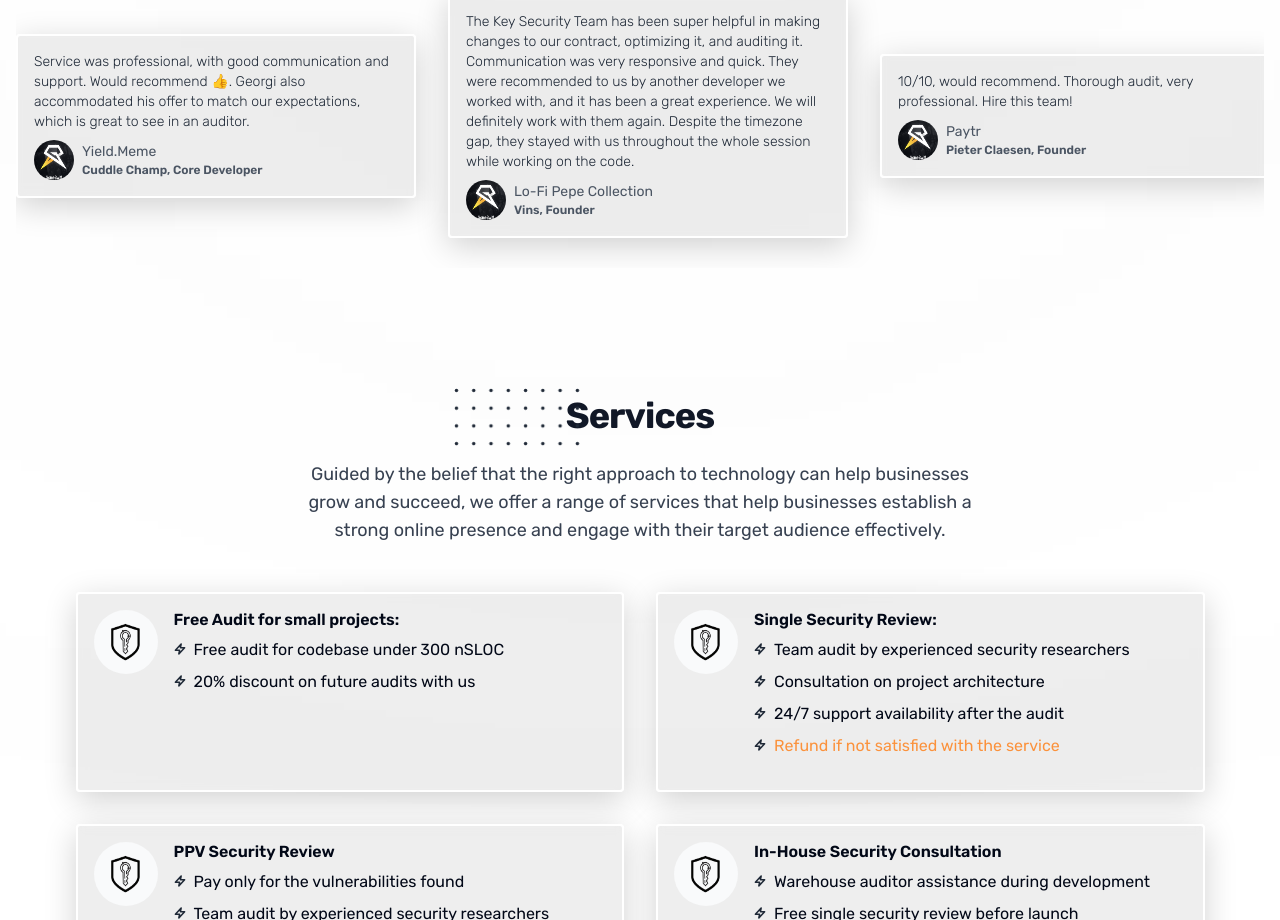
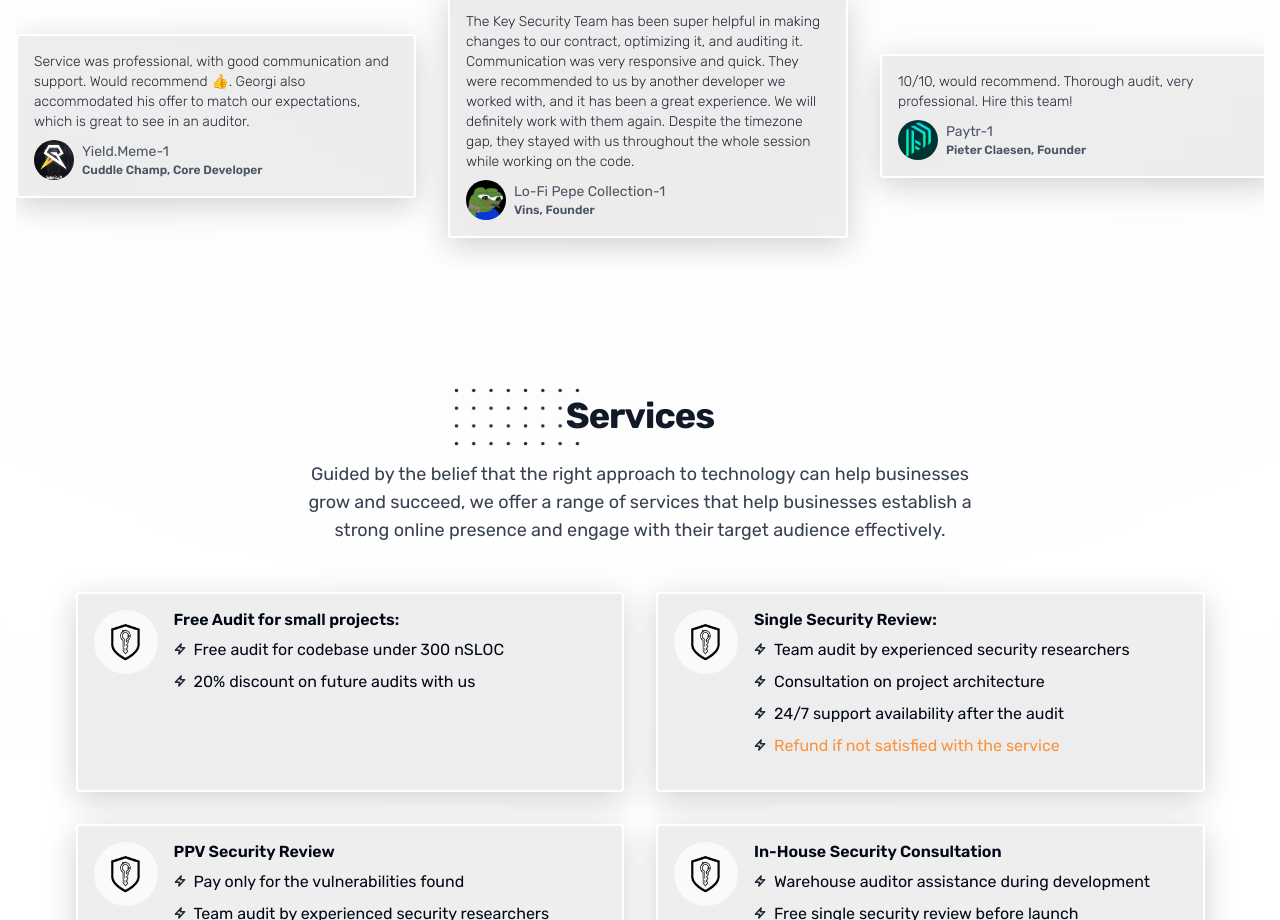
Before and after one commit to salissalmann/gkrastenov-audit, a Next.js app: page / in a window 1280 px wide. Shown: the part 1060-1980 px from the top of the page. Built offline with nearby package versions, Linux system fonts and the light colour scheme.

Commit message:
logos added

```diff
--- a/app/page.tsx
+++ b/app/page.tsx
@@ -14,6 +14,7 @@ import {
 } from "@/components/ui/carousel";
 import Autoplay from "embla-carousel-autoplay";
 import { GithubIcon } from "lucide-react";
+import { log } from "console";
 
 const App = () => {
   const particlesInit = useCallback(async (engine: Engine) => {
@@ -35,11 +36,13 @@ const App = () => {
       text: "Very big thanks to the Key Security Team for your help, especially in the last days. This project would not have happened without your support.",
       client: "SpartaDex",
       position: "Engineering Team",
+      logo: "/logo.svg",
     },
     {
       text: "Georgi, I have only had good experiences while working with you, and that's why when I have something to audit, I reach out to you. You did great with every audit and I would definitely recommend you.",
       client: "GameSwift",
       position: "Tomasz Kowalczyk, CTO",
+      logo: "/game.png",
     },
     {
       text: "Service was professional, with good communication and support. Would recommend 👍. Georgi also accommodated his offer to match our expectations, which is great to see in an auditor.",
@@ -50,11 +53,13 @@ const App = () => {
       text: "The Key Security Team has been super helpful in making changes to our contract, optimizing it, and auditing it. Communication was very responsive and quick. They were recommended to us by another developer we worked with, and it has been a great experience. We will definitely work with them again. Despite the timezone gap, they stayed with us throughout the whole session while working on the code.",
       client: "Lo-Fi Pepe Collection",
       position: "Vins, Founder",
+      logo: "/lofi.jpg",
     },
     {
       text: "10/10, would recommend. Thorough audit, very professional. Hire this team!",
       client: "Paytr",
       position: "Pieter Claesen, Founder",
+      logo: "/paytr.png",
     },
   ]
 
@@ -332,10 +337,10 @@ const App = () => {
                         {item.text}
                       </div>
                       <div className="flex flex-row gap-2 justify-start items-center">
-                        <img src="/game.png" alt="Client" className="w-10 h-10 rounded-full" />
+                        <img src={item.logo ? item.logo : "/game.png"} alt="Client" className="w-10 h-10 rounded-full" />
                         <div className="flex flex-col justify-start items-start">
                           <div className="text-sm text-gray-600">
-                            {item.client}
+                            {item.client}-1
                           </div>
                           <div className="text-xs font-semibold text-gray-600">
                             {item.position}
```
